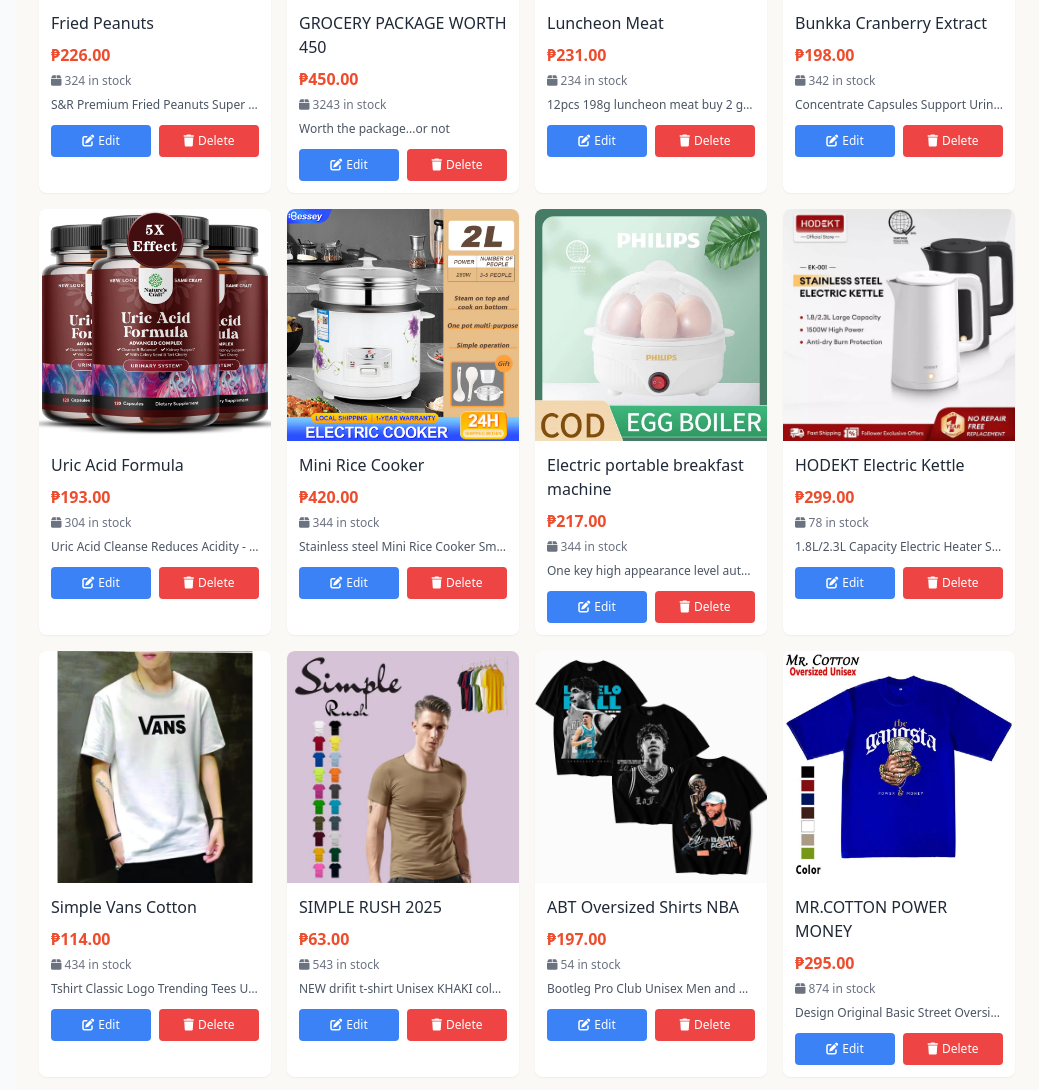
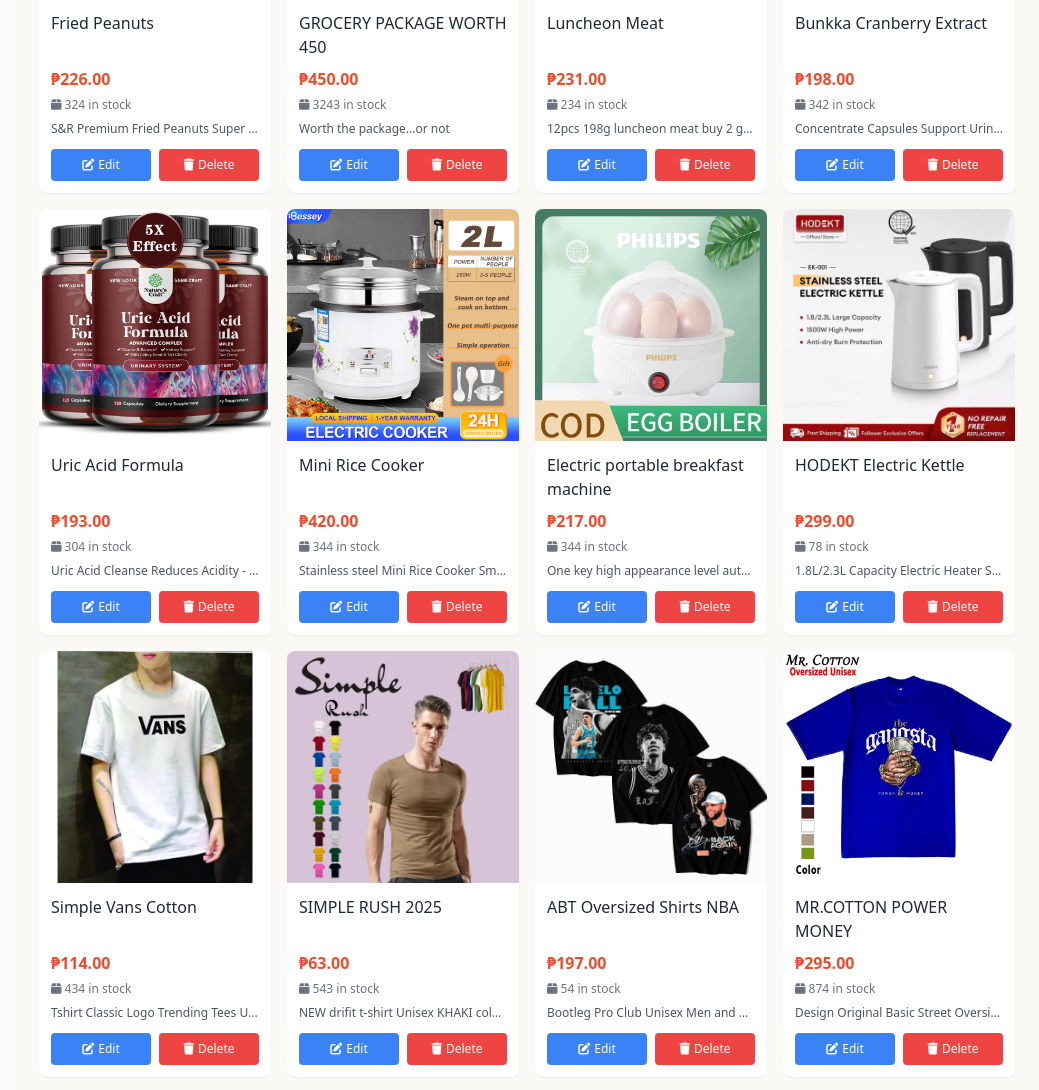
Before and after one commit to ZyrusAlvez/Web-System-Midterm, a PHP site: page /admin/products.php in a window 1280 px wide. Shown: the part 1273-2363 px from the top of the page, without its empty margins (241-1280 px from the left). Run offline with PHP 8.4, Linux system fonts and the light colour scheme; data comes from the database, SQL or seed files in the repository; some libraries are stand-ins or nearby versions.

Commit message:
minor changes2

```diff
--- a/admin/products.php
+++ b/admin/products.php
@@ -170,7 +170,7 @@ function displayProductCard($product, $categories) {
           <img src="../<?= htmlspecialchars($product['image']) ?>" alt="<?= htmlspecialchars($product['name']) ?>" class="absolute top-0 left-0 w-full h-full object-cover">
       </div>
       <div class="p-3">
-          <h3 class="font-medium mb-2 text-gray-800 line-clamp-2"><?= htmlspecialchars($product['name']) ?></h3>
+          <h3 class="font-medium mb-2 text-gray-800 line-clamp-2 min-h-12"><?= htmlspecialchars($product['name']) ?></h3>
           <div class="font-semibold text-[#ee4d2d] text-base mb-1.5">₱<?= $formattedPrice ?></div>
           <div class="flex justify-between text-gray-500 text-xs">
               <span><i class="fas fa-box"></i> <?= $product['quantity'] ?> in stock</span>
--- a/user/product_detail.php
+++ b/user/product_detail.php
@@ -520,7 +520,7 @@ if ($user_id !== null) {
             <img src="../<?php echo $similar_product['image']; ?>" alt="<?php echo $similar_product['name']; ?>" class="absolute top-0 left-0 w-full h-full object-cover">
           </div>
           <div class="p-3">
-            <h3 class="font-medium mb-2 text-gray-800 line-clamp-2 h-10 overflow-hidden"><?php echo $similar_product['name']; ?></h3>
+            <h3 class="font-medium mb-2 text-gray-800 line-clamp-2 min-h-12"><?php echo $similar_product['name']; ?></h3>
             <div class="font-semibold text-chopee-500 text-base mb-1.5">₱<?php echo number_format($similar_product['price'], 2); ?></div>
             <div class="text-gray-600 text-sm">
               <span><i class="fas fa-box"></i> <?php echo $similar_product['quantity']; ?> in stock</span>
```
